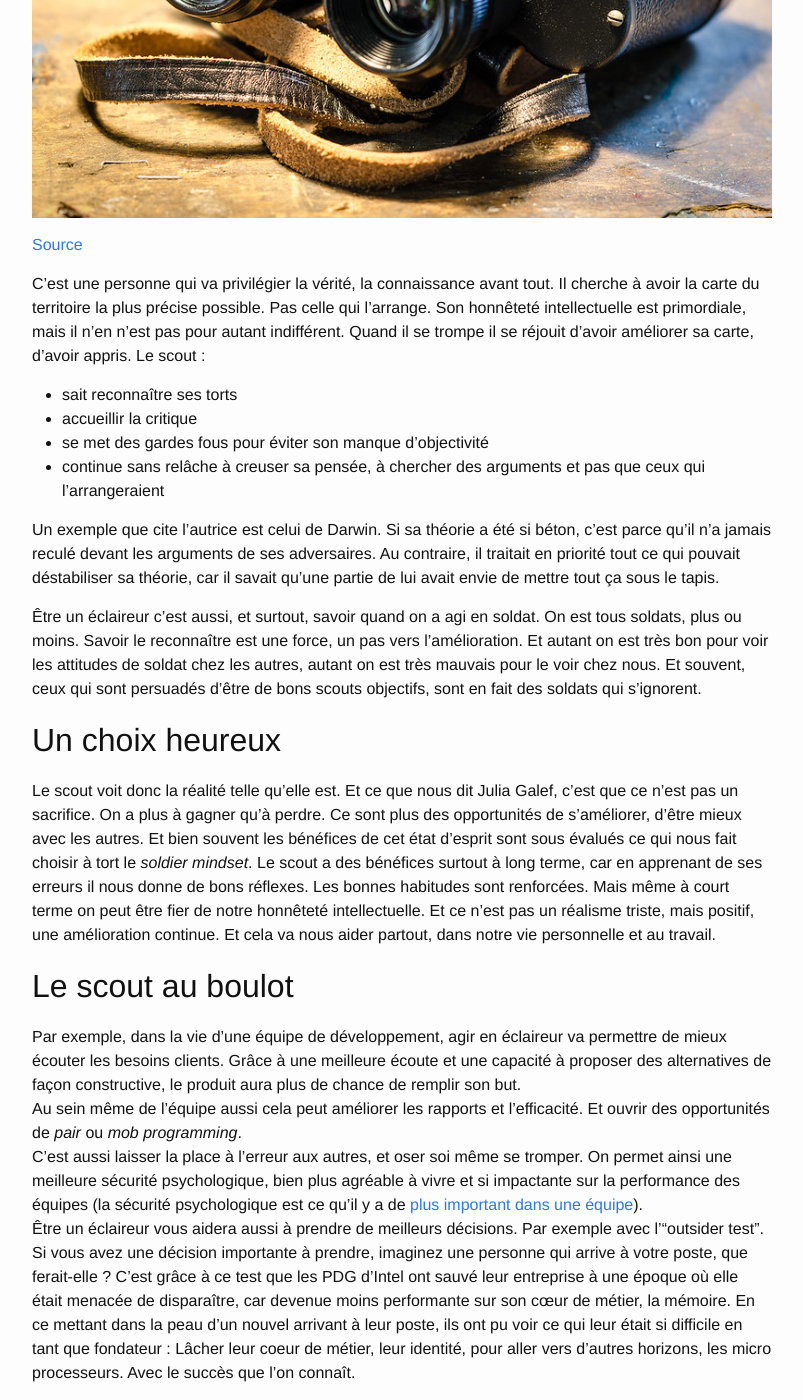
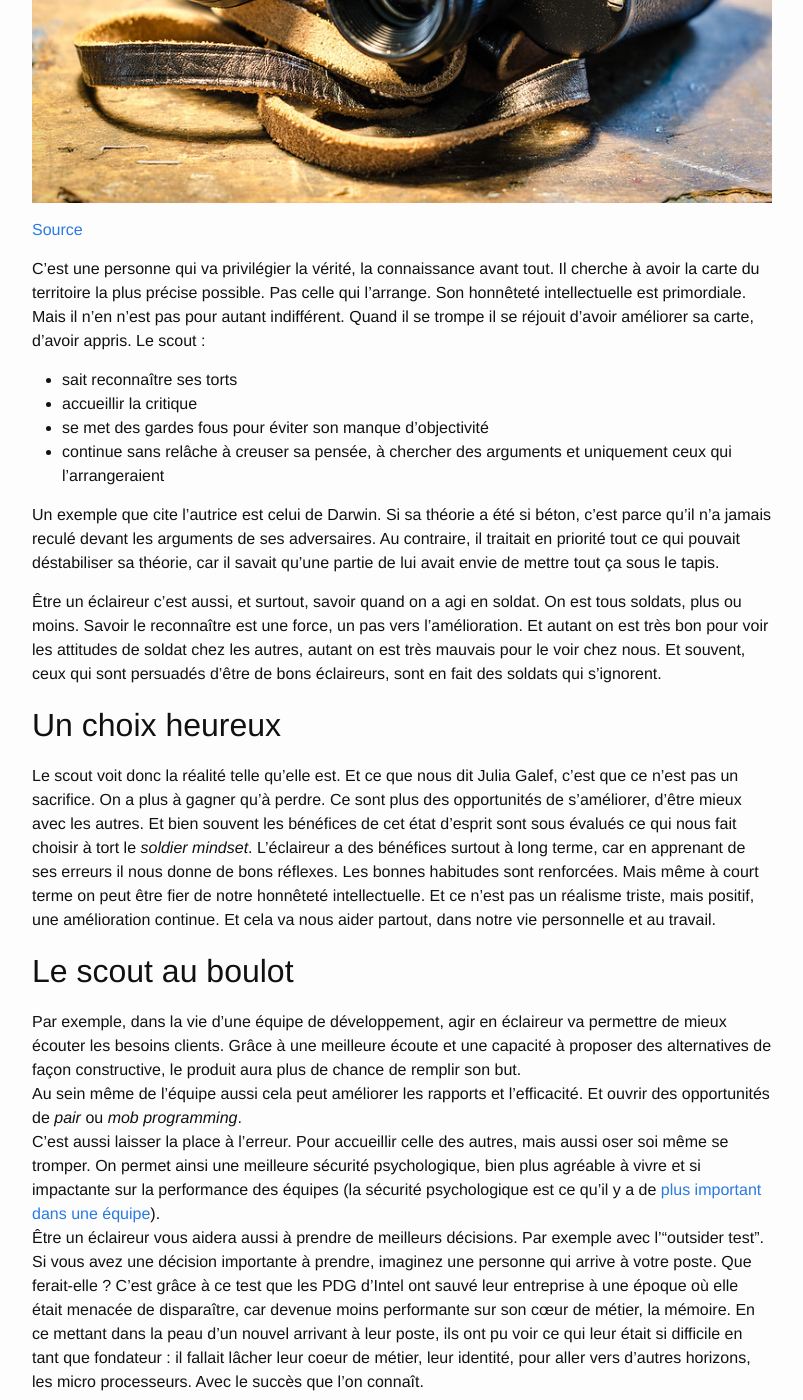
Before and after one commit to fego/fego.github.io, a Jekyll site: the page built from docs/_posts/2023-02-04-Fiche de lecture The Scout Mindset de Julia Galef.md, in a window 1280 px wide and 1400 px high, scrolled down 2538 px. Shown: the whole window, without its empty margins (238-1041 px from the left). Built offline with Jekyll 4.4.1, drawn with Linux system fonts in a browser that asks for light colours; our own code applies the rules of GitHub Pages for plain Markdown files; some of the changed text lies outside the part shown.

Commit message:
the scout mindset

```diff
--- a/docs/_posts/2023-02-04-Fiche de lecture The Scout Mindset de Julia Galef.md
+++ b/docs/_posts/2023-02-04-Fiche de lecture The Scout Mindset de Julia Galef.md
@@ -31,8 +31,7 @@ Protéger notre égo des émotions déplaisantes, notre estime de soi.
 Par exemple, si on rate un entretien, on rationalise en se disant que c'est mieux comme ça, de toute manière les personnes n'étaient pas très agréables.
 On soulage notre déception.
 C'est aussi une façon de se motiver à faire des choses difficiles, en mettant sous le tapis ce qui nous déplaît.
-
-On protège notre identité sociale, notre appartenance à un groupe et notre loyauté envers lui.
+On protège aussi notre identité sociale, notre appartenance à un groupe et notre loyauté envers lui.
 Cela nous permet de mieux se convaincre soi même pour mieux convaincre les autres.
 Une spécialité en politique notamment.
 
@@ -71,13 +71,14 @@ Mais qu'est-ce qu'un éclaireur ?
 C'est une personne qui va privilégier la vérité, la connaissance avant tout.
 Il cherche à avoir la carte du territoire la plus précise possible.
 Pas celle qui l'arrange.
-Son honnêteté intellectuelle est primordiale, mais il n'en n'est pas pour autant indifférent.
+Son honnêteté intellectuelle est primordiale.
+Mais il n'en n'est pas pour autant indifférent.
 Quand il se trompe il se réjouit d'avoir améliorer sa carte, d'avoir appris.
 Le scout :
 * sait reconnaître ses torts
 * accueillir la critique
 * se met des gardes fous pour éviter son manque d'objectivité
-* continue sans relâche à creuser sa pensée, à chercher des arguments et pas que ceux qui l'arrangeraient
+* continue sans relâche à creuser sa pensée, à chercher des arguments et uniquement ceux qui l'arrangeraient
 
 Un exemple que cite l'autrice est celui de Darwin.
 Si sa théorie a été si béton, c'est parce qu'il n'a jamais reculé devant les arguments de ses adversaires.
@@ -87,7 +88,7 @@ Au contraire, il traitait en priorité tout ce qui pouvait déstabiliser sa thé
 On est tous soldats, plus ou moins.
 Savoir le reconnaître est une force, un pas vers l'amélioration.
 Et autant on est très bon pour voir les attitudes de soldat chez les autres, autant on est très mauvais pour le voir chez nous.
-Et souvent, ceux qui sont persuadés d'être de bons scouts objectifs, sont en fait des soldats qui s'ignorent.
+Et souvent, ceux qui sont persuadés d'être de bons éclaireurs, sont en fait des soldats qui s'ignorent.
 
 ## Un choix heureux
 Le scout voit donc la réalité telle qu'elle est.
@@ -95,7 +96,7 @@ Et ce que nous dit Julia Galef, c'est que ce n'est pas un sacrifice.
 On a plus à gagner qu'à perdre.
 Ce sont plus des opportunités de s'améliorer, d'être mieux avec les autres.
 Et bien souvent les bénéfices de cet état d'esprit sont sous évalués ce qui nous fait choisir à tort le *soldier mindset*.
-Le scout a des bénéfices surtout à long terme, car en apprenant de ses erreurs il nous donne de bons réflexes.
+L'éclaireur a des bénéfices surtout à long terme, car en apprenant de ses erreurs il nous donne de bons réflexes.
 Les bonnes habitudes sont renforcées.
 Mais même à court terme on peut être fier de notre honnêteté intellectuelle.
 Et ce n'est pas un réalisme triste, mais positif, une amélioration continue.
@@ -106,14 +107,16 @@ Par exemple, dans la vie d'une équipe de développement, agir en éclaireur va
 Grâce à une meilleure écoute et une capacité à proposer des alternatives de façon constructive, le produit aura plus de chance de remplir son but.
 Au sein même de l'équipe aussi cela peut améliorer les rapports et l'efficacité.
 Et ouvrir des opportunités de *pair* ou *mob programming*.
-C'est aussi laisser la place à l'erreur aux autres, et oser soi même se tromper.
+C'est aussi laisser la place à l'erreur.
+Pour accueillir celle des autres, mais aussi oser soi même se tromper.
 On permet ainsi une meilleure sécurité psychologique, bien plus agréable à vivre et si impactante sur la performance des équipes (la sécurité psychologique est ce qu'il y a de [plus important dans une équipe](https://rework.withgoogle.com/guides/understanding-team-effectiveness/steps/foster-psychological-safety/)).
 Être un éclaireur vous aidera aussi à prendre de meilleurs décisions.
 Par exemple avec l'"outsider test".
-Si vous avez une décision importante à prendre, imaginez une personne qui arrive à votre poste, que ferait-elle ?
+Si vous avez une décision importante à prendre, imaginez une personne qui arrive à votre poste.
+Que ferait-elle ?
 C'est grâce à ce test que les PDG d'Intel ont sauvé leur entreprise à une époque où elle était menacée de disparaître, car devenue moins performante sur son cœur de métier, la mémoire.
 En ce mettant dans la peau d'un nouvel arrivant à leur poste, ils ont pu voir ce qui leur était si difficile en tant que fondateur :
-Lâcher leur coeur de métier, leur identité, pour aller vers d'autres horizons, les micro processeurs.
+il fallait lâcher leur coeur de métier, leur identité, pour aller vers d'autres horizons, les micro processeurs.
 Avec le succès que l'on connaît.
 
 ## Un monde meilleur
```
Also changed, not shown: other parts of docs/_posts/2023-02-04-Fiche de lecture The Scout Mindset de Julia Galef.md (+2 -1 lines).
